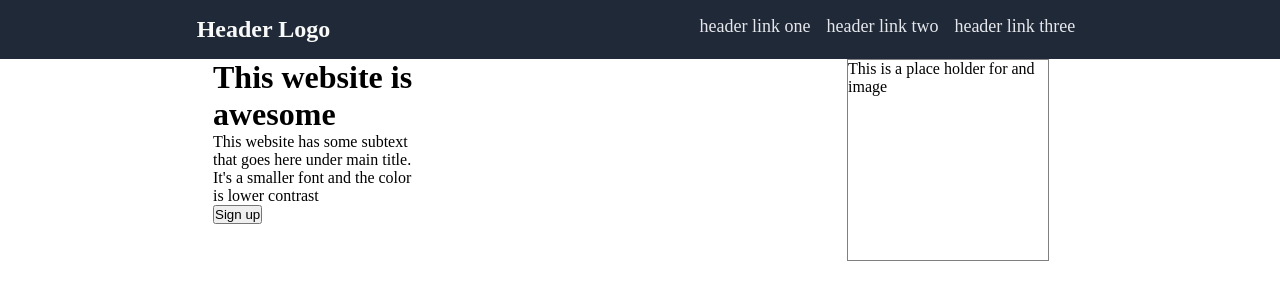
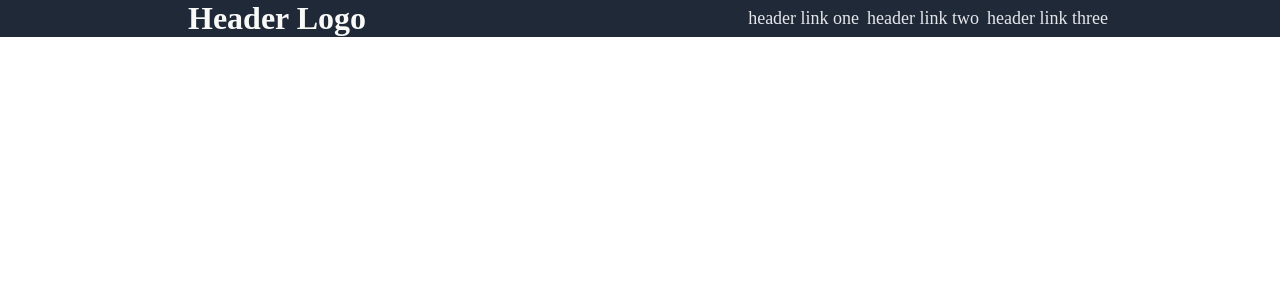
Before and after one commit to davidttpb/landing-page, a plain HTML site: page index.html in a window 1280 px wide. Drawn offline with Linux system fonts and the light colour scheme.

Commit message:
Re-structured html and css files
I've gone ahead and restructured my index and css files because I noticed that the alignment was not up to par.
After making these changes the header is working like I want it too.

```diff
--- a/index.html
+++ b/index.html
@@ -4,40 +4,18 @@
     <link rel="stylesheet" href="./style.css">
     <meta charset="UTF-8">
     <meta name="viewport" content="width=device-width, initial-scale=1.0">
-    <title>Landing Page</title>
+    <title>Document</title>
 </head>
 <body>
     <div class="header">
-        <h1 class="logo">Header Logo</h1>
-        <ul class="nav-links">
-            <li><a href="">header link one</a></li>
-            <li><a href="">header link two</a></li>
-            <li><a href="">header link three</a></li>
+        <div class="logo"><h1>Header Logo</h1></div>
+        <ul>
+            <div class="links">
+                <li><a href="">header link one</a></li>
+                <li><a href="">header link two</a></li>
+                <li><a href="">header link three</a></li>
+            </div>
         </ul>
     </div>
-
-    <div class="container">
-        <div class="column">
-            <div class="info">
-                <h1>This website is awesome</h1>
-            </div>
-            <div class="info">
-                <p>This website has some subtext that goes here under
-                    main title. It's a smaller font and the color is lower
-                    contrast
-                </p>
-            </div>
-            <div class="info">
-                <button type="button">Sign up</button>
-            </div>
-        </div>
-
-        <div class="container-collumn">
-            <div class="info">
-                <p class="fake-image">This is a place holder for and image</p>
-            </div>
-        </div>
-    </div>
-
 </body>
 </html>
--- a/style.css
+++ b/style.css
@@ -1,71 +1,33 @@
-/* Navigation/header section */
-
 * {
     margin: 0;
     padding: 0;
 }
 
+
 .header {
     display: flex;
+    justify-content: space-between;
     background-color: #1f2937;
-    padding: 16px;
-
 }
 
 .logo {
+    margin-left: 188px;
     color: #f9faf8;
-    font-size: 24px;
-    margin-left: auto;
-    margin-right: auto;
-}
-
-.nav-links {
-    margin-left: auto;
-    margin-right: auto;
-}
-
-a {
-    color: #e5e7eb;
-    font-size: 18px;
-    text-decoration: none;
-    margin: 8px;
 }
 
 ul {
     list-style-type: none;
-    display: flex;
 }
 
-/* Section */
-
-.container {
-    display: flex;
-    justify-content: flex-start;
-    gap: 8px;
+a {
+    text-decoration: none;
+    color: #e5e7eb;
+    margin-right: 8px;
+    font-size: 18px;
 }
 
-.info {
-    max-width: 200px;
-    flex: 1;
+.links {
+    display: flex;
+    margin-right: 164px;
+    margin-top: 8px;
 }
-
-.info:last-child {
-    margin-right: 20px;
-}
-
-.fake-image {
-    width: 200px;
-    height: 200px;
-    border: 1px solid gray;
-
-}
-
-.column {
-    margin-left: auto;
-    margin-right: auto;
-}
-
-.container-collumn {
-    margin-left: auto;
-    margin-right: auto;
-}
```
